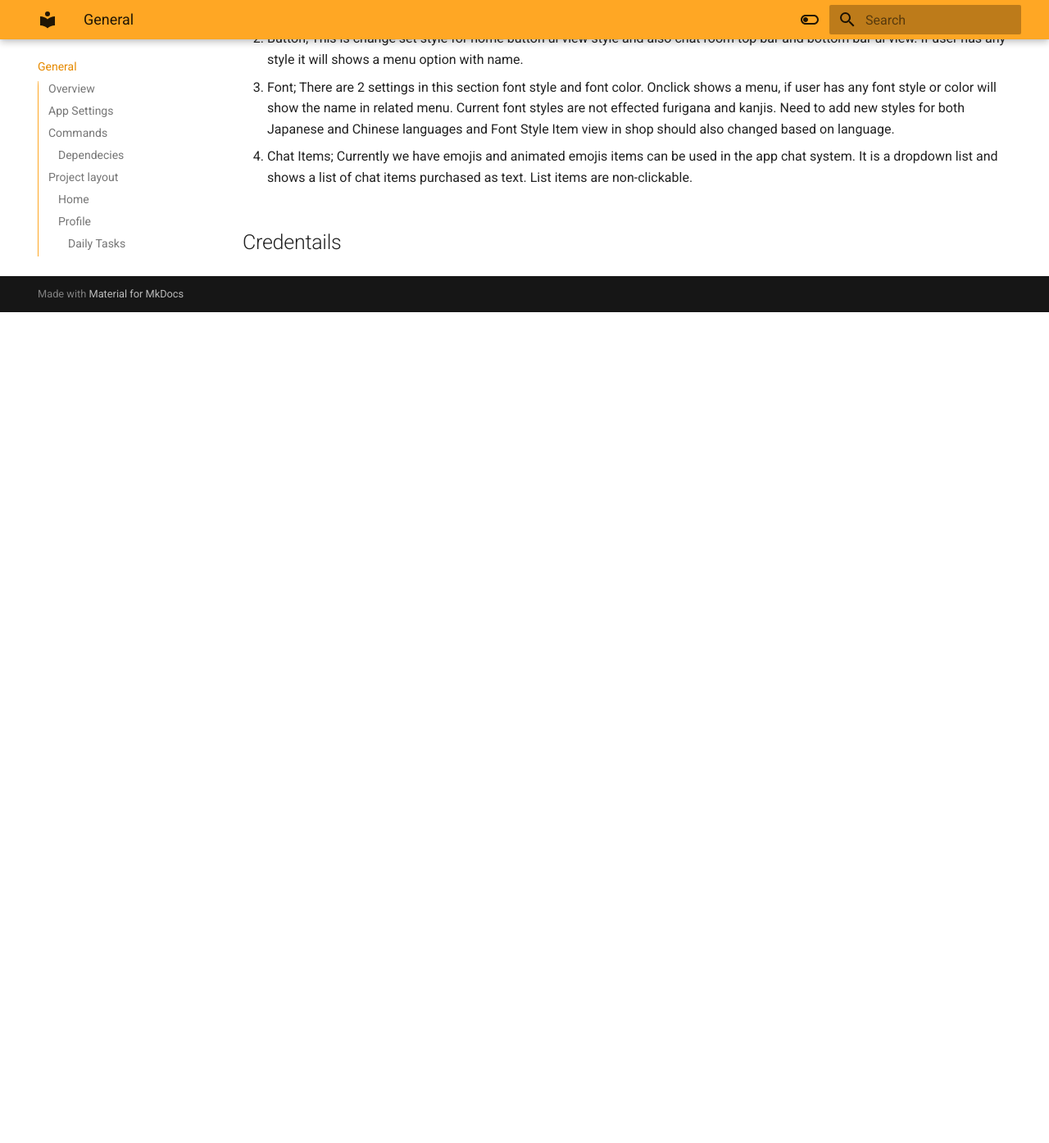
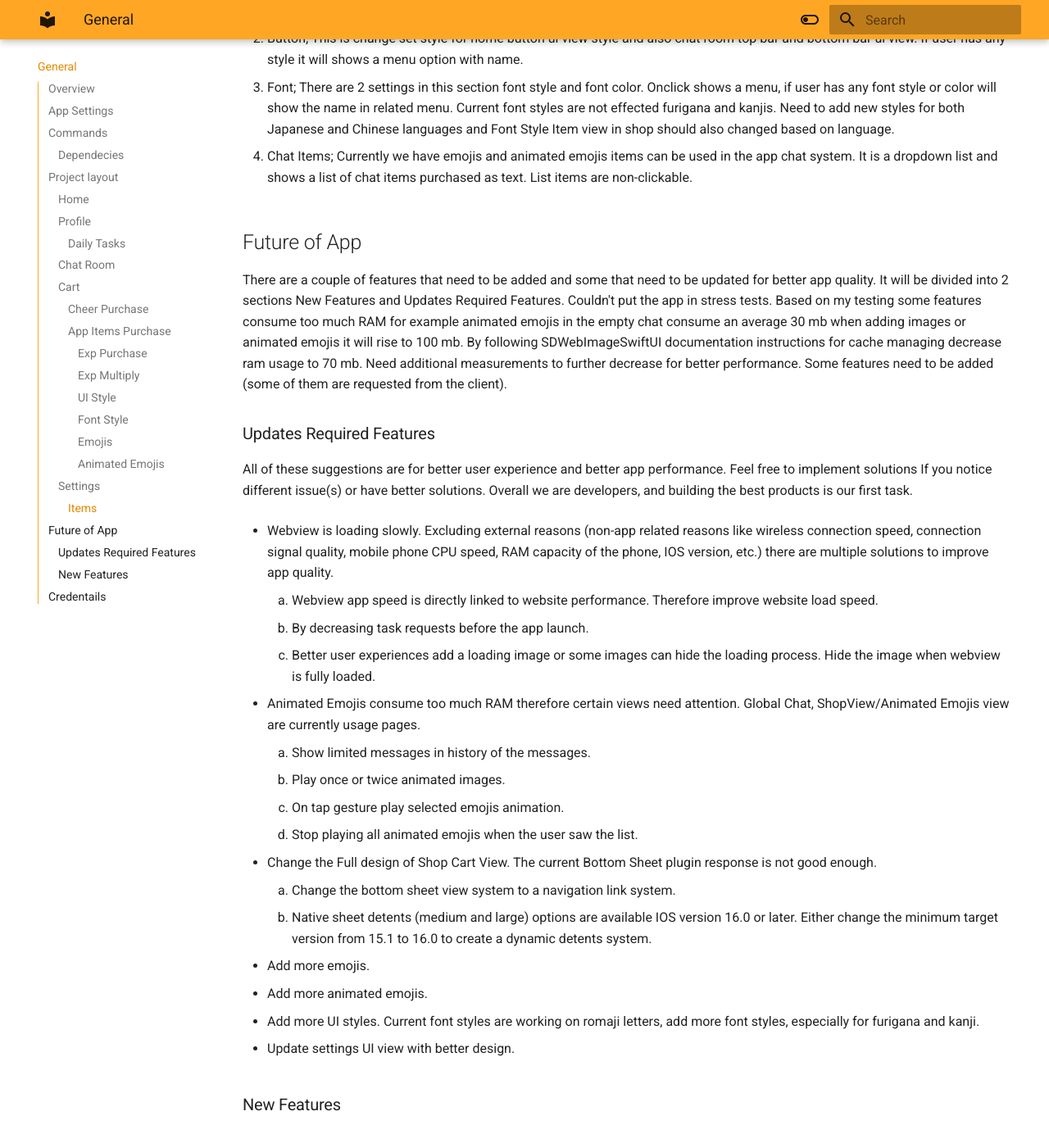
Before and after one commit to infotus/mobile-app-docs, an MkDocs documentation site: the page built from docs/index.md, in a window 1280 px wide and 1400 px high, scrolled down 4858 px. Shown: the top 1395 px of the window at 82% size. Built offline with MkDocs 1.6.1 and Material for MkDocs 9.7.7, drawn with Linux system fonts in a browser that asks for light colours; before the commit the page ends 5239 px from its top, so only the background shows below that; some of the changed text lies outside the part shown.

Commit message:
Add future of app partly

```diff
--- a/docs/index.md
+++ b/docs/index.md
@@ -97,7 +97,7 @@
 Level up section is has 3 buttons and linked to exp card purchase view, daily tasks view and Cheer purchase view respectively.
 
 #### Daily Tasks
-[Daily](img/navigation/dailytasksview.png) is only linked to Profile view. Divided 3 main stack [views](img/layout/dailytaskslayout.png).  User Info section;  most of datas are retrieve from Firebase db, only cheer data value retrieve from AWS db. Daily Login section; contain UI view and related functions. Daily Missions section; Information about mission and button for collecting reward, buttons are will active when user finised the task otherwise will be inactive. Active buttons color is orange, inactive buttons color is gray. Every task has different shop points and exp point.
+[Daily](img/navigation/dailytasksview.png) is only linked to Profile view. Divided 3 main stack [views](img/layout/dailytaskslayout.png).  User Info section;  most of datas are retrieve from Firebase database, only cheer data value retrieve from AWS database. Daily Login section; contain UI view and related functions. Daily Missions section; Information about mission and button for collecting reward, buttons are will active when user finised the task otherwise will be inactive. Active buttons color is orange, inactive buttons color is gray. Every task has different shop points and exp point.
 
 ### Chat Room
 [Chat](img//navigation/chatroomview.png) is linked to [Signin](img/navigation/siginview.png) and [Home](img/navigation/homeview.png) through to butttons in Top section [view](img/layout/chatroomlayout.png). Chat section shows list of the message save in Firebase --> Msgs documents. Bottom section; image picker and emoji view list hidden under plus "+" button and send button will hidden until user type any text or select any image(or emoji).  Top section and Section backgrounds are synchronized with ui button style.
@@ -169,5 +169,38 @@
 
 4. Chat Items; Currently we have emojis and animated emojis items can be used in the app chat system. It is a dropdown list and shows a list of chat items purchased as text. List items are non-clickable.
 
+## Future of App
+There are a couple of features that need to be added and some that need to be updated for better app quality. It will be divided into 2 sections New Features and Updates Required Features. Couldn't put the app in stress tests. Based on my testing some features consume too much RAM for example animated emojis in the empty chat consume an average 30 mb when adding images or animated emojis it will rise to 100 mb. By following SDWebImageSwiftUI documentation instructions for cache managing decrease ram usage to 70 mb. Need additional measurements to further decrease for better performance. Some features need to be added (some of them are requested from the client).
+
+### Updates Required Features
+All of these suggestions are for better user experience and better app performance.  Feel free to implement solutions If you notice different issue(s) or have better solutions. Overall we are developers, and building the best products is our first task.
+
+-  Webview is loading slowly. Excluding external reasons (non-app related reasons like wireless connection speed, connection signal quality, mobile phone CPU speed, RAM capacity of the phone, IOS version, etc.) there are multiple solutions to improve app quality.
+    1. Webview app speed is directly linked to website performance. Therefore improve website load speed.
+    2. By decreasing task requests before the app launch.
+    3. Better user experiences add a loading image or some images can hide the loading process. Hide the image when webview is fully loaded.
+
+-  Animated Emojis consume too much RAM therefore certain views need attention. Global Chat, ShopView/Animated Emojis view are currently usage pages.
+    1. Show limited messages in history of the messages.
+    2. Play once or twice animated images.
+    3. On tap gesture play selected emojis animation.
+    4. Stop playing all animated emojis when the user saw the list.
+
+- Change the Full design of Shop Cart View. The current Bottom Sheet plugin response is not good enough.
+    1. Change the bottom sheet view system to a navigation link system.
+    2. Native sheet detents (medium and large) options are available IOS version 16.0 or later. Either change the minimum target version from 15.1 to 16.0 to create a dynamic detents system.
+
+- Add more emojis.
+
+- Add more animated emojis.
+
+- Add more UI styles. Current font styles are working on romaji letters, add more font styles, especially for furigana and kanji.
+
+- Update settings UI view with better design.
+
+
+### New Features
+
+
 
 ## Credentails
```
Also changed, not shown: site/404.html, site/Technical/index.html, site/example/index.html, site/index.html, site/search/search_index.json, 1 other file.
